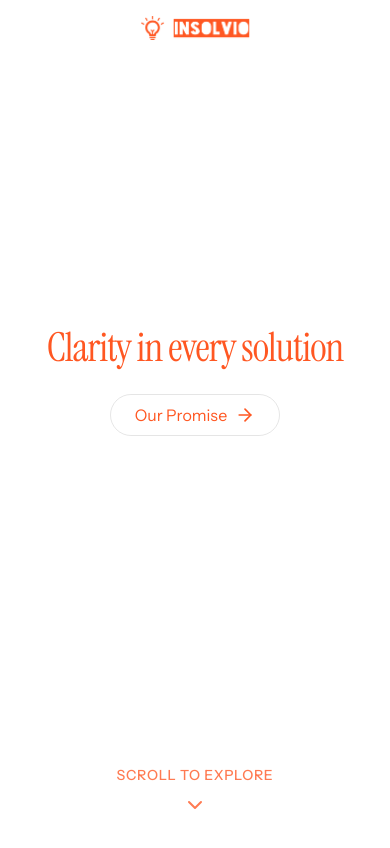
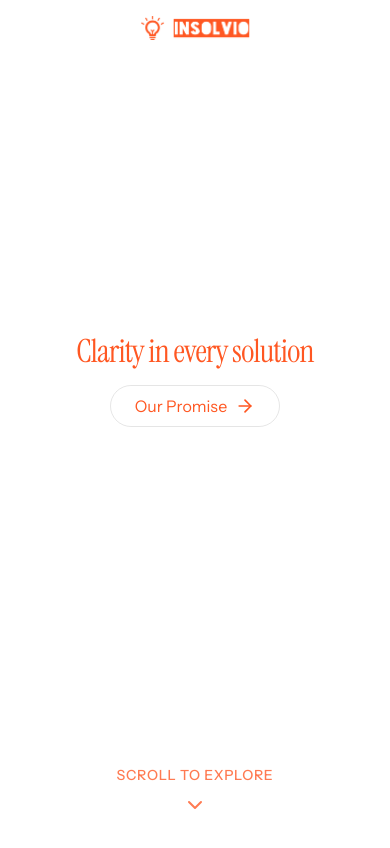
Before and after one commit to eduance/insolvio, a React (Vite) app: page / in a window 390 px wide. Shown: the top 848 px of the page. Built offline with nearby package versions, Linux system fonts and the light colour scheme.

Commit message:
Update src/components/Hero.tsx [BoltSync]

```diff
--- a/src/components/Hero.tsx
+++ b/src/components/Hero.tsx
@@ -8,12 +8,12 @@ export function Hero() {
       initial={{ opacity: 0 }}
       animate={{ opacity: 1 }}
       transition={{ duration: 0.4 }}
-      className="text-center space-y-6"
+      className="text-center space-y-4 sm:space-y-6 px-4"
     >
-      <h1 className="text-[2.5rem] sm:text-4xl md:text-5xl tracking-tight text-brand-primary font-normal leading-[1.15] max-w-[20ch] mx-auto">
+      <h1 className="text-[2rem] sm:text-4xl md:text-5xl tracking-tight text-brand-primary font-normal leading-[1.15] max-w-[20ch] mx-auto">
         Clarity in every solution
       </h1>
-      <div className="mt-8">
+      <div className="mt-4 sm:mt-8">
         <Button to="/promise" text="Our Promise" icon="arrow-right" />
       </div>
     </motion.div>
```
